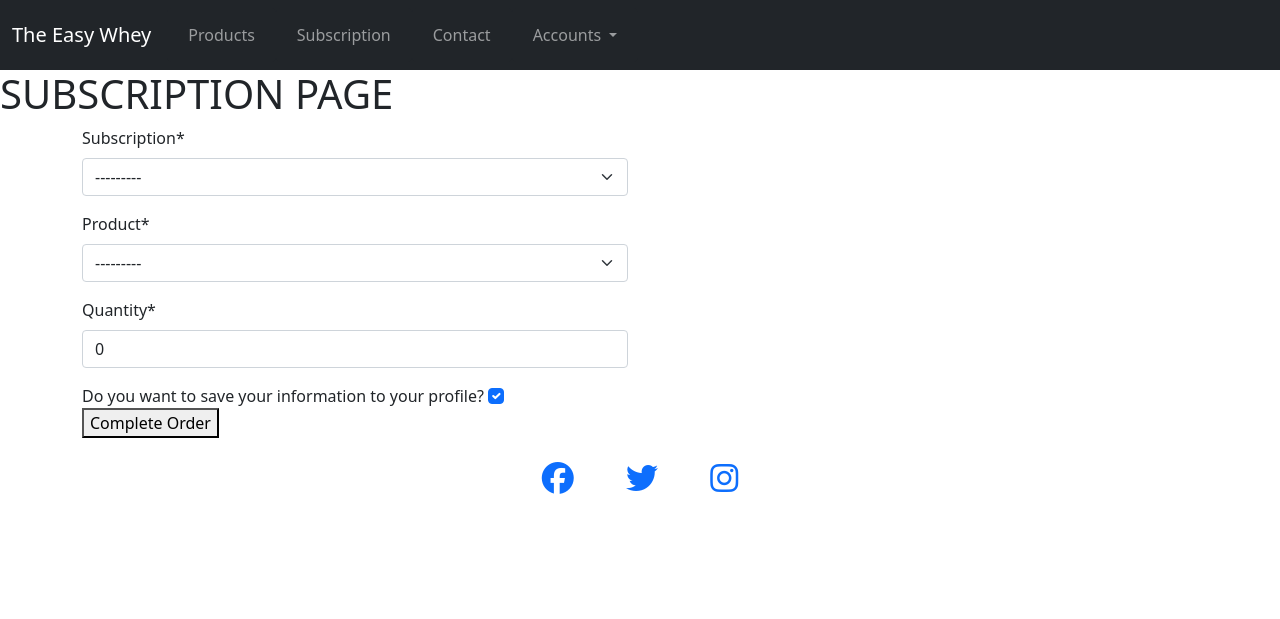
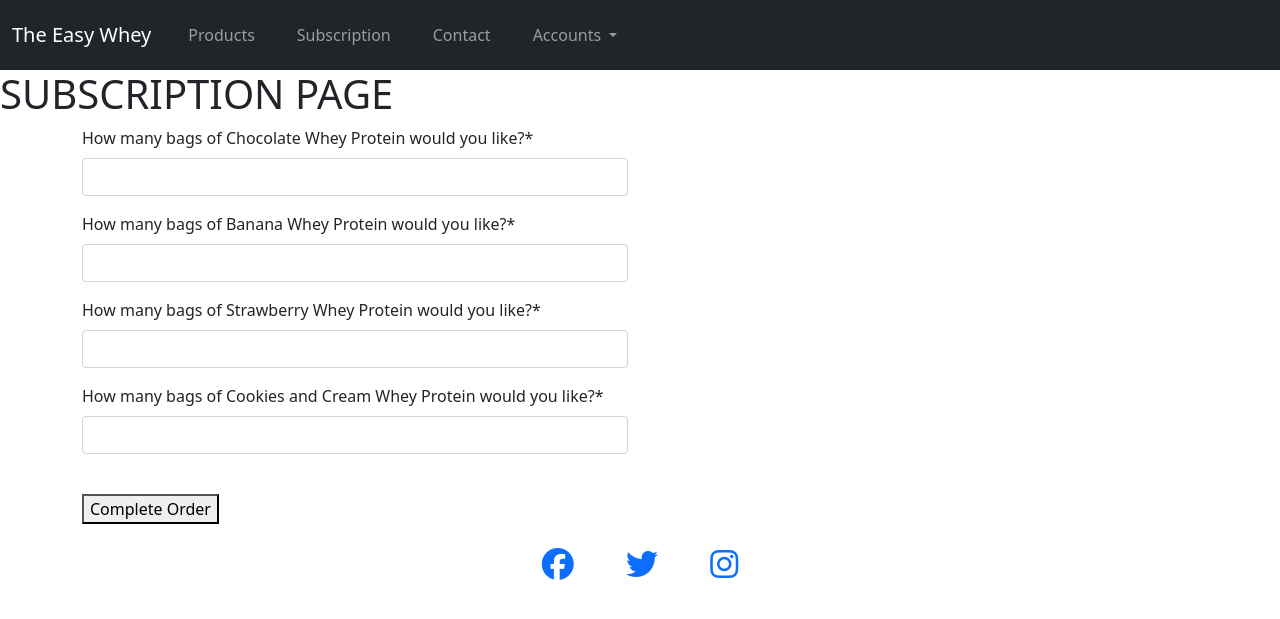
Before and after one commit to Code-Institute-Submissions/the-easy-whey, a Django app: template templates/subscription/subscription_items.html in a window 1280 px wide. Shown: the top 619 px of the page. Run offline with Django 3.2, Linux system fonts and the light colour scheme; the template is opened without the code that fills it: values that come from a table or form of the project are taken from there, others are empty; a user stored in the database is signed in; data comes from the database, SQL or seed files in the repository; both versions use the stored data as it was after the commit; some libraries are stand-ins or nearby versions.

Commit message:
added second sub page form for bag quantities

```diff
--- a/products/admin.py
+++ b/products/admin.py
@@ -4,7 +4,7 @@ from .models import Product, Nutrition, Ingredient
 # Register your models here.
 
 class ProductAdmin(admin.ModelAdmin):
-    list_display = ('flavour', 'description', 'price')
+    list_display = ("id", 'flavour', 'description', 'price')
 
 
 class NutritionAdmin(admin.ModelAdmin):
--- a/subscription/forms.py
+++ b/subscription/forms.py
@@ -38,6 +38,11 @@ class SubscriptionDetailsForm(forms.ModelForm):
 
 
 class SubscriptionItemsForm(forms.ModelForm):
+
+    chocolate_quantity = forms.IntegerField(label="How many bags of Chocolate Whey Protein would you like?")
+    banana_quantity = forms.IntegerField(label="How many bags of Banana Whey Protein would you like?")
+    strawberry_quantity = forms.IntegerField(label="How many bags of Strawberry Whey Protein would you like?")
+    cookies_and_cream_quantity = forms.IntegerField(label="How many bags of Cookies and Cream Whey Protein would you like?")
     class Meta:
         model = SubscriptionLineItem
-        exclude = ("",)
+        exclude = ("subscription", "product", "quantity")
--- a/templates/subscription/subscription_items.html
+++ b/templates/subscription/subscription_items.html
@@ -16,10 +16,6 @@
                     <div class="col-6">
                         {% csrf_token %}
                         {{ subscription_items_form | crispy }}
-                        <label class="form-check-label" for="subscription-save-info">Do you want to save your
-                            information to your profile?</label>
-                        <input class="form-check-input" type="checkbox" id="subscription-save-info" name="save-info"
-                            checked>
                         <br>
                         <button id="submit-order">Complete Order</button>
                     </div>
```
Also changed, not shown: subscription/views.py (+16 -6 lines), db.sqlite3.
